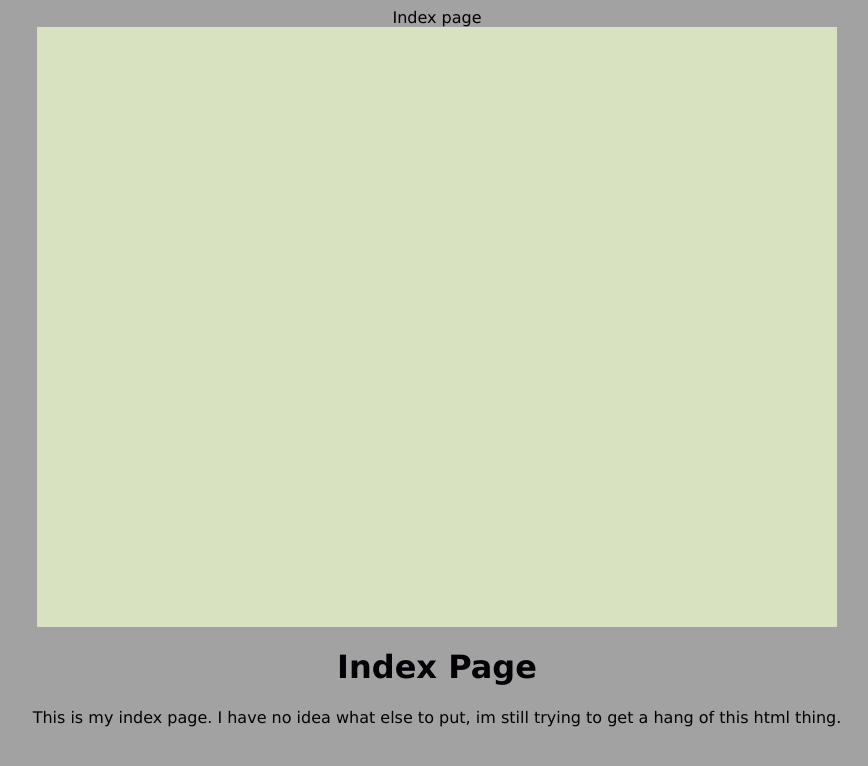
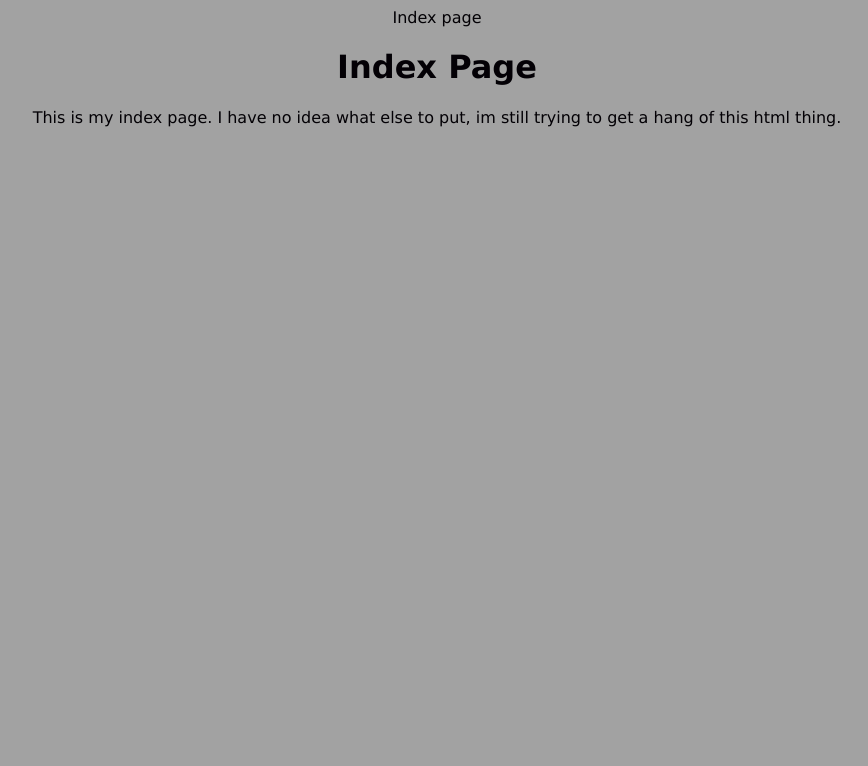
Before and after one commit to chasemigo/chasemigo.github.io, a plain HTML site: page index.html in a window 1280 px wide. Shown: the whole page, without its empty margins (203-1071 px from the left). Drawn offline with Linux system fonts and the light colour scheme.

Commit message:
Add files via upload

```diff
--- a/index.html
+++ b/index.html
@@ -17,9 +17,7 @@
 </head>
 
 <body>
-   <div style="height:600px; width:800px; background-color: rgba(232, 245, 201, 0.774); margin: 0
-   auto; position: relative;">
-   </div>
+
     <h1>Index Page</h1>
     <p>This is my index page. I have no idea what else to put, im still trying to get a hang
         of this html thing.
```
